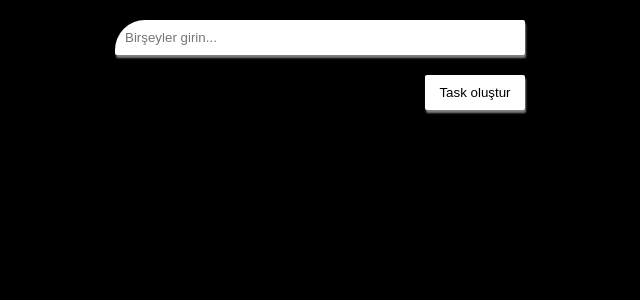
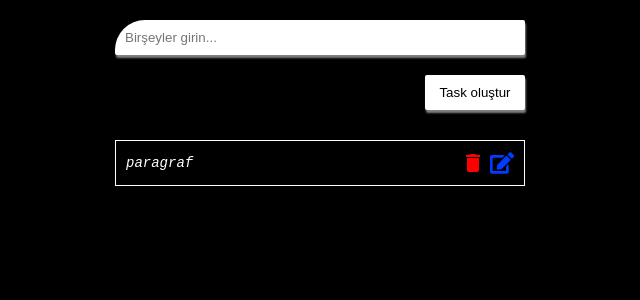
Before and after one commit to gorkemmadran/Todo-List, a React (Create React App) app: page / in a window 1280 px wide. Shown: the top 300 px of the page, without its empty margins (320-960 px from the left). Built offline with nearby package versions, Linux system fonts and the light colour scheme.

Commit message:
Uygulamanın Önyüz Tasarımı yapıldı

```diff
--- a/src/App.css
+++ b/src/App.css
@@ -34,3 +34,37 @@ body{
     margin-top: 20px;
     border-radius: 2px;
 }
+.Task{
+    display: flex;
+    align-items: center;
+    justify-content: space-between;
+    color: white;
+    width: 410px;
+    margin-top: 30px;
+    border: 1px solid white;
+    padding: 10px;
+    max-height: 300px;
+}
+.Task-text{
+    font-size: 14px;
+    font-style: italic;
+    font-family: monospace;
+    word-break: break-all;
+}
+.Task-icons{
+    display: flex;
+    align-items: center;
+    justify-content: center;
+}
+.task-icon{
+    cursor: pointer;
+}
+.task-icon:nth-child(1){
+    color: red;
+    font-size: 24px;
+    margin-right: 5px;
+}
+.task-icon:nth-child(2){
+    color: rgb(0, 60, 255);
+    font-size: 24px;
+}
--- a/src/App.js
+++ b/src/App.js
@@ -1,10 +1,12 @@
 import './App.css';
 import TaskCreater from './TaskCreater';
+import TaskList from './TaskList';
 
 function App() {
   return (
     <div className="App">
       <TaskCreater />
+      <TaskList />
     </div>
   );
 }
--- a/src/Task.js
+++ b/src/Task.js
@@ -1,8 +1,19 @@
 import React from 'react'
+import { MdDelete } from "react-icons/md";
+import { FaEdit } from "react-icons/fa";
 
 function Task() {
   return (
-    <div>Task</div>
+    <div className='Task'>
+      <div className='Task-text'>
+        paragraf
+      </div>
+      <div className='Task-icons'>
+      <MdDelete className='task-icon' />
+      <FaEdit className='task-icon' />
+
+      </div>
+    </div>
   )
 }
 
--- a/src/TaskList.js
+++ b/src/TaskList.js
@@ -1,9 +1,13 @@
 import React from 'react'
 
+import Task from './Task'
+
+
 function TaskList() {
-  return (
-    <div>TaskList</div>
-  )
-}
-
+return(
+  <div>
+    <Task />
+  </div>
+)
+ }
 export default TaskList
```
